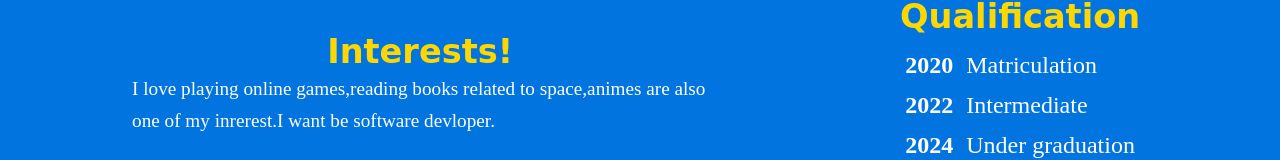
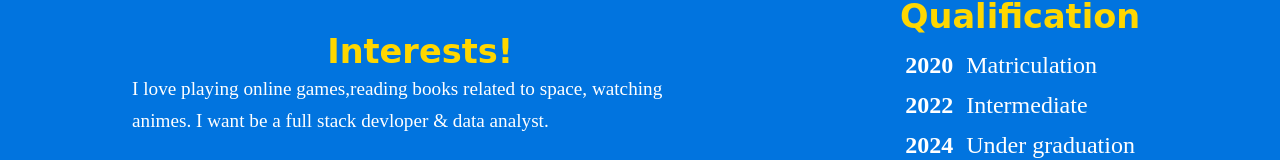
Before and after one commit to chinmaya-sahoo/chinmayasahoo.github.io, a plain HTML site: page index.html in a window 1280 px wide. Shown: the part 640-800 px from the top of the page. Drawn offline with Linux system fonts and the light colour scheme; a web font is replaced by a local one.

Commit message:
Updated index.html

```diff
--- a/index.html
+++ b/index.html
@@ -52,7 +52,7 @@
             <div class="interest flex">
                 <h3 class="interest-text">Interests!</h3>
                 <p>
-                    I love playing online games,reading books related to space,animes are also one of my inrerest.I want be software devloper.
+                    I love playing online games,reading books related to space, watching animes. I want be a full stack devloper & data analyst.
                 </p>
             </div>
             <div class="qualification flex">
```
